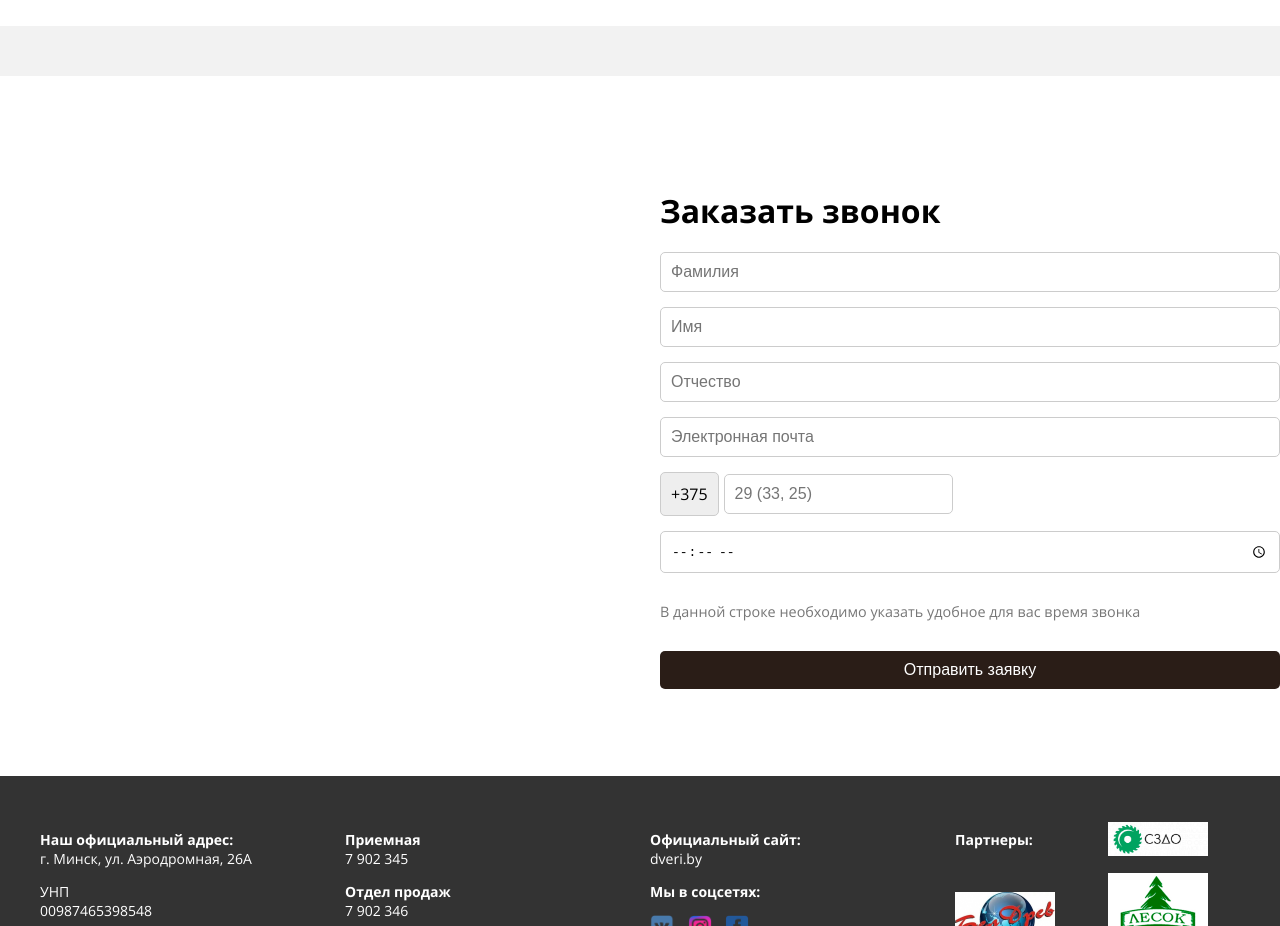
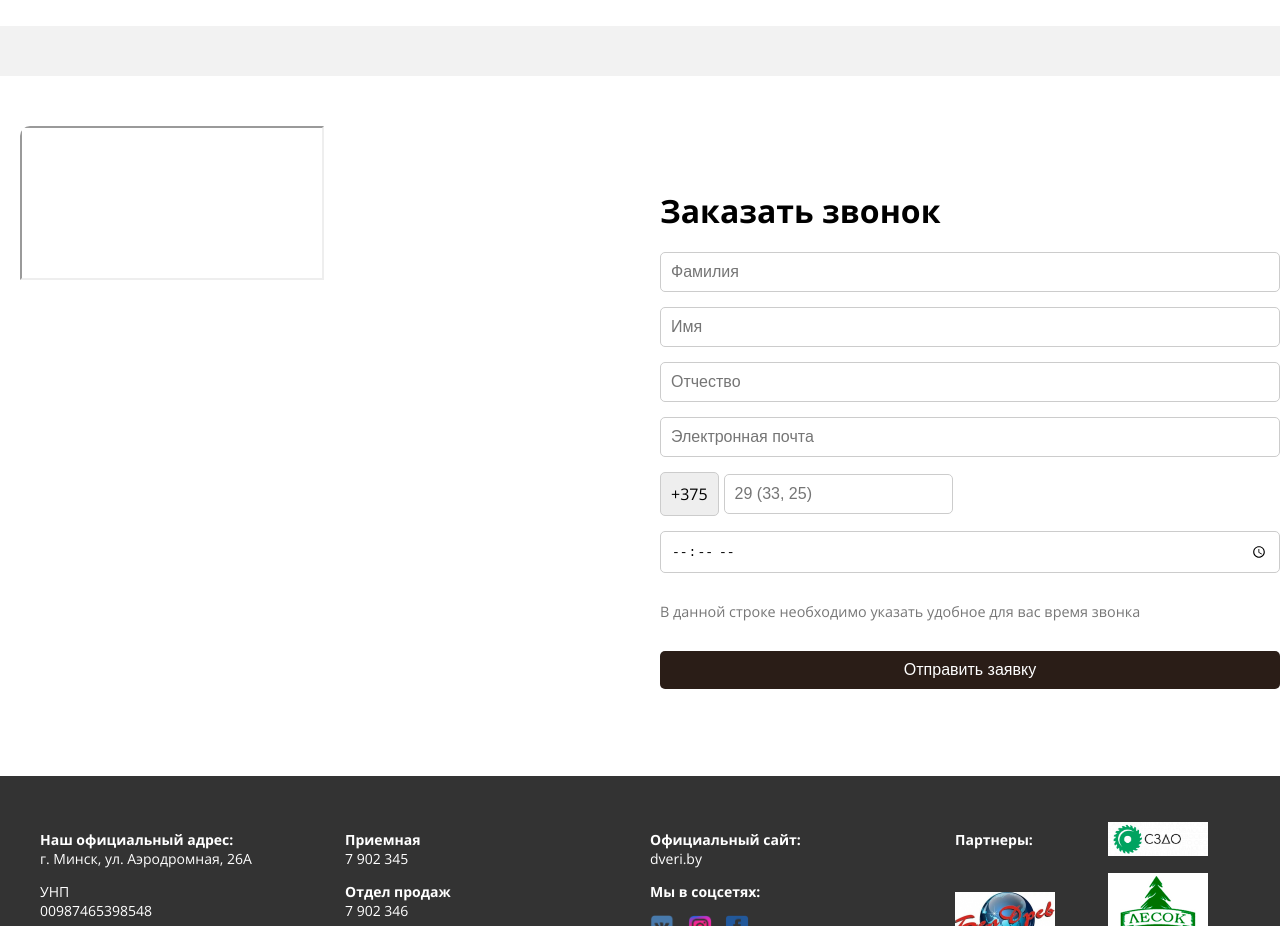
Before and after one commit to VladislvKolesnikov/VladislvKolesnikov.github.io, a plain HTML site: page index.html in a window 1280 px wide. Shown: the part 3600-4526 px from the top of the page. Drawn offline with Linux system fonts and the light colour scheme.

Commit message:
Update index.html

```diff
--- a/index.html
+++ b/index.html
@@ -194,11 +194,11 @@
             <section id="order" class="order-section">
                 <div class="order-container">
 
-                  <div class="map-container">
-                    <iframe src="https://yandex.ru/map-widget/v1/?ll=27.546299%2C53.871403&z=17&pt=27.546299,53.871403,pm2rdl"
-                      width="100%" height="100%" style="border: none;">
-                    </iframe>
-                  </div>
+                    <div class="map-container">
+                        <iframe src="https://yandex.ru/map-widget/v1/?ll=27.546299%2C53.871403&z=17&pt=27.546299,53.871403,pm2rdl">
+                        </iframe>
+                    </div>
+
 
                   <div class="form-wrapper">
                     <h2 class="form-title">Заказать звонок</h2>
```
